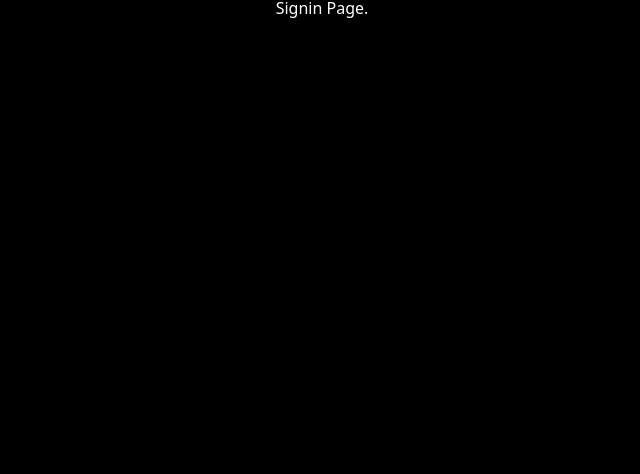
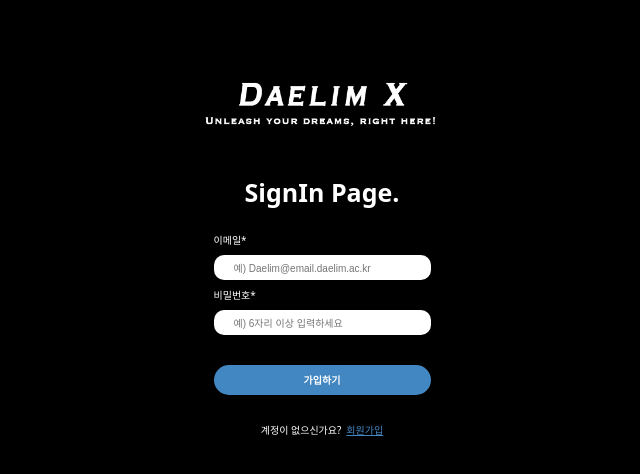
Before and after one commit to one-west/copy-instagram, a React (Create React App) app: page /signin in a window 1280 px wide. Shown: the top 474 px of the page, without its empty margins (318-958 px from the left). Built offline with nearby package versions, Linux system fonts and the light colour scheme.

Commit message:
add 24/09/26
Signin.tsx 추가

```diff
--- a/src/screens/signin.tsx
+++ b/src/screens/signin.tsx
@@ -1,14 +1,183 @@
+import { createUserWithEmailAndPassword, updateProfile } from "firebase/auth";
+import { useState } from "react";
 import styled from "styled-components";
+import { auth } from "../firebaseConfig";
+import { FirebaseError } from "firebase/app";
+import { Link, useNavigate } from "react-router-dom";
 
-const Container = styled.div``;
-const Title = styled.h1``;
+const Container = styled.div`
+  display: flex;
+  flex-direction: column;
+  align-items: center;
+  width: 80%;
+  max-width: 400px;
+  padding: 30px;
+`;
+
+const Title = styled.h1`
+  font-size: 25px;
+  font-weight: bold;
+`;
+
+// 로고 이미지
+const LogoImg = styled.img`
+  width: 300px;
+  height: 150px;
+`;
+
+// Text 입력 필드 구역
+const Form = styled.form`
+  display: flex;
+  flex-direction: column;
+  margin-top: 30px;
+  gap: 10px;
+`;
+
+const Input = styled.input`
+  // Text 입력 칸
+  border-radius: 10px;
+  border: none;
+  padding: 5px 20px;
+  &::placeholder {
+    font-size: 10px;
+  }
+  &[type="submit"] {
+    cursor: pointer;
+  }
+`;
+
+const SubTitle = styled.p`
+  // Text 입력 칸
+  font-size: 10px;
+`;
+
+const SignupBtn = styled.div`
+  padding: 10px 20px;
+  border-radius: 20px;
+  background-color: #4387c2;
+  font-size: 10px;
+  font-weight: 600;
+  color: white;
+  display: flex;
+  justify-content: center;
+  cursor: pointer;
+  margin-top: 20px;
+`;
+
+const ErrorMsg = styled.div`
+  display: flex;
+  justify-content: center;
+  margin: 5px 0px;
+  color: tomato;
+  font-size: 11px;
+  font-weight: bold;
+`;
+
+// 로그인 페이지
+const Guide = styled.span`
+  font-size: 10px;
+  text-align: center;
+
+  a {
+    color: #4387c2;
+    margin-left: 5px;
+    text-decoration: underline;
+    cursor: pointer;
+  }
+`;
 
 export default () => {
+  // 회원가입을 위한 Process 작성
+  // Hook 생성 : 페이지 이동을 위한
+  const navi = useNavigate();
+
+  // A. 입력한 회원 정보를 저장(State)
+  const [email, setEmail] = useState("");
+  const [password, setPassword] = useState("");
+  const [loading, setLoading] = useState(false);
+  const [error, setError] = useState("");
+
+  // B. 입력한 회원 정보를 가공 / 수정
+  const onChange = (event: React.ChangeEvent<HTMLInputElement>) => {
+    // 2. 입력한 정보(입력값, 입력위치)
+    // const name = event.target.name;
+    // const value = event.target.value;
+    const {
+      target: { name, value },
+    } = event;
+    // 1. 입력한 정보를 분류(닉네임, 이메일, 비번)
+    switch (name) {
+      // Goal : 각각 정보를 State(닉네임, 이메일, 비번) 지정
+      case "email":
+        setEmail(value);
+        break;
+      case "password":
+        setPassword(value);
+        break;
+      default:
+        break;
+    }
+  };
+
+  // C. 가입버튼을 누른 경우, 입력한 회원정보를 SERVER에 전달 > 회원가입 처리
+  const onSubmit = async () => {
+    console.log("가입하기 버튼 눌림");
+    // A. 방어코드 -- ex)입력을 안한 경우
+    if (loading) return;
+    if (email === "" || password === "") {
+      alert("회원 정보를 모두 입력해주세요");
+    }
+    // B. 회원가입 프로세스 진행
+    try {
+      // b-1. 로딩 start
+      setLoading(true);
+      // b-2. 회원정보(닉네임, 이메일, 암호)를 모아서 서버(Firebase)에 전달(API)
+      // 가입완료까지 기다리기(비동기)
+      const credential = await createUserWithEmailAndPassword(auth, email, password);
+      navi("/");
+      // b-3. 서버에서 가입 진행
+      // b-4. 가입완료 > 1. 로그인화면 or 2. 자동 로그인
+    } catch (error) {
+      // C. 예외적인 경우(Error) 중복계정, 잘못된 계정
+      // c-0. 만일 Firebase 관련 Error인 경우에만
+      // c-1. 에러메세지 출력
+      if (error instanceof FirebaseError) {
+        setError(error.code);
+      }
+    } finally {
+      // D. 로딩 종료
+      // always 에러가 나든 안나든 실행
+      setLoading(false);
+    }
+  };
+
+  // Page Design Rndering
   return (
     <Container>
-      <Title>Signin Page.</Title>
+      <LogoImg src={`${process.env.PUBLIC_URL}/DaelimX_Title.png`} />
+      <Title>SignIn Page.</Title>
+      <Form>
+        <SubTitle>이메일*</SubTitle>
+        <Input name="email" onChange={onChange} type="email" placeholder="예) Daelim@email.daelim.ac.kr" />
+        <SubTitle>비밀번호*</SubTitle>
+        <Input name="password" onChange={onChange} type="password" placeholder="예) 6자리 이상 입력하세요" />
+        <SignupBtn onClick={onSubmit}>{loading ? "로딩중..." : "가입하기"}</SignupBtn>
+        <ErrorMsg>{errorMsgGroups[error]}</ErrorMsg>
+        <Guide>
+          계정이 없으신가요?
+          <Link to={"/signup"}>회원가입</Link>
+        </Guide>
+      </Form>
     </Container>
   );
 };
 
-// 참조해서
+interface errorMsgGroupType {
+  [key: string]: string;
+}
+
+const errorMsgGroups: errorMsgGroupType = {
+  "auth/email-already-in-use": "이미 존재하는 회원입니다.",
+  "auth/week-password": "비밀번호를 6자리 이상 입력하세요",
+  "auth/invalid-email": "잘못된 이메일입니다.",
+};
--- a/src/screens/signup.tsx
+++ b/src/screens/signup.tsx
@@ -4,7 +4,7 @@ import { useState } from "react";
 import styled from "styled-components";
 import { auth } from "../firebaseConfig";
 import { FirebaseError } from "firebase/app";
-import { useNavigate } from "react-router-dom";
+import { Link, useNavigate } from "react-router-dom";
 
 const Container = styled.div`
   display: flex;
@@ -21,6 +21,11 @@ const Title = styled.h1`
 `;
 
 // 로고 이미지
+const LogoImg = styled.img`
+  width: 300px;
+  height: 150px;
+`;
+
 // Text 입력 필드 구역
 const Form = styled.form`
   display: flex;
@@ -69,6 +74,19 @@ const ErrorMsg = styled.div`
   font-weight: bold;
 `;
 
+// 로그인 페이지
+const Guide = styled.span`
+  font-size: 10px;
+  text-align: center;
+
+  a {
+    color: #4387c2;
+    margin-left: 5px;
+    text-decoration: underline;
+    cursor: pointer;
+  }
+`;
+
 export default () => {
   // 회원가입을 위한 Process 작성
   // Hook 생성 : 페이지 이동을 위한
@@ -110,6 +128,7 @@ export default () => {
   const onSubmit = async () => {
     console.log("가입하기 버튼 눌림");
     // A. 방어코드 -- ex)입력을 안한 경우
+    if (loading) return;
     if (nickName === "" || email === "" || password === "") {
       alert("회원 정보를 모두 입력해주세요");
     }
@@ -139,8 +158,11 @@ export default () => {
       setLoading(false);
     }
   };
+
+  // Page Design Rndering
   return (
     <Container>
+      <LogoImg src={`${process.env.PUBLIC_URL}/DaelimX_Title.png`} />
       <Title>Signup Page.</Title>
       <Form>
         <SubTitle>이름*</SubTitle>
@@ -151,6 +173,10 @@ export default () => {
         <Input name="password" onChange={onChange} type="password" placeholder="예) 6자리 이상 입력하세요" />
         <SignupBtn onClick={onSubmit}>{loading ? "로딩중..." : "가입하기"}</SignupBtn>
         <ErrorMsg>{errorMsgGroups[error]}</ErrorMsg>
+        <Guide>
+          계정이 이미 있으신가요?
+          <Link to={"/signin"}>로그인</Link>
+        </Guide>
       </Form>
     </Container>
   );
```
Also changed, not shown: public/DaelimX_Title.png (added).
